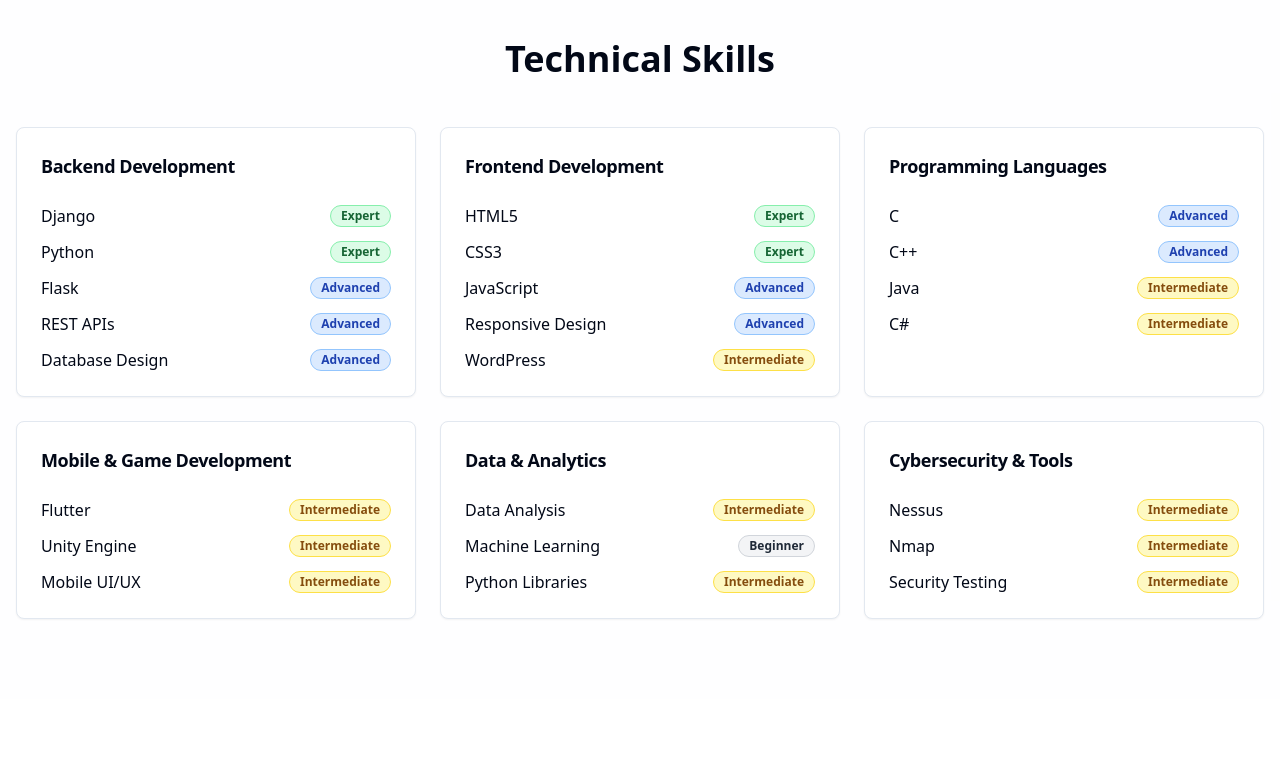
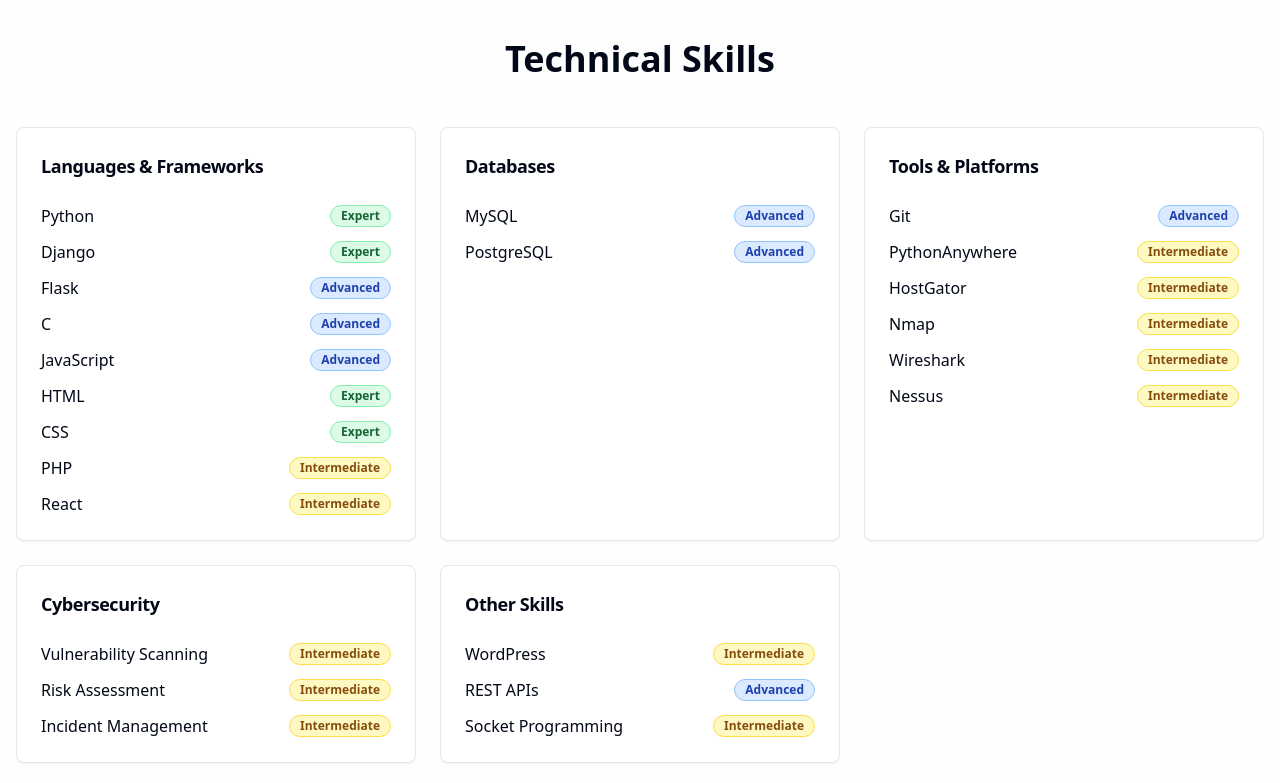
Before and after one commit to Joelscariajustine123/JoelPortfolio, a React (Vite) app: page / in a window 1280 px wide. Shown: the part 1940-2723 px from the top of the page. Built offline with nearby package versions, Linux system fonts and the light colour scheme.

Commit message:
Add skills to the website
Added the provided skills to the Skills section of the portfolio website.

```diff
--- a/src/components/Skills.tsx
+++ b/src/components/Skills.tsx
@@ -5,56 +5,51 @@ import { Badge } from "@/components/ui/badge";
 const Skills = () => {
   const skillCategories = [
     {
-      title: "Backend Development",
+      title: "Languages & Frameworks",
       skills: [
+        { name: "Python", level: "Expert" },
         { name: "Django", level: "Expert" },
-        { name: "Python", level: "Expert" },
         { name: "Flask", level: "Advanced" },
-        { name: "REST APIs", level: "Advanced" },
-        { name: "Database Design", level: "Advanced" }
+        { name: "C", level: "Advanced" },
+        { name: "JavaScript", level: "Advanced" },
+        { name: "HTML", level: "Expert" },
+        { name: "CSS", level: "Expert" },
+        { name: "PHP", level: "Intermediate" },
+        { name: "React", level: "Intermediate" }
       ]
     },
     {
-      title: "Frontend Development",
+      title: "Databases",
       skills: [
-        { name: "HTML5", level: "Expert" },
-        { name: "CSS3", level: "Expert" },
-        { name: "JavaScript", level: "Advanced" },
-        { name: "Responsive Design", level: "Advanced" },
-        { name: "WordPress", level: "Intermediate" }
+        { name: "MySQL", level: "Advanced" },
+        { name: "PostgreSQL", level: "Advanced" }
       ]
     },
     {
-      title: "Programming Languages",
+      title: "Tools & Platforms",
       skills: [
-        { name: "C", level: "Advanced" },
-        { name: "C++", level: "Advanced" },
-        { name: "Java", level: "Intermediate" },
-        { name: "C#", level: "Intermediate" }
+        { name: "Git", level: "Advanced" },
+        { name: "PythonAnywhere", level: "Intermediate" },
+        { name: "HostGator", level: "Intermediate" },
+        { name: "Nmap", level: "Intermediate" },
+        { name: "Wireshark", level: "Intermediate" },
+        { name: "Nessus", level: "Intermediate" }
       ]
     },
     {
-      title: "Mobile & Game Development",
+      title: "Cybersecurity",
       skills: [
-        { name: "Flutter", level: "Intermediate" },
-        { name: "Unity Engine", level: "Intermediate" },
-        { name: "Mobile UI/UX", level: "Intermediate" }
+        { name: "Vulnerability Scanning", level: "Intermediate" },
+        { name: "Risk Assessment", level: "Intermediate" },
+        { name: "Incident Management", level: "Intermediate" }
       ]
     },
     {
-      title: "Data & Analytics",
+      title: "Other Skills",
       skills: [
-        { name: "Data Analysis", level: "Intermediate" },
-        { name: "Machine Learning", level: "Beginner" },
-        { name: "Python Libraries", level: "Intermediate" }
-      ]
-    },
-    {
-      title: "Cybersecurity & Tools",
-      skills: [
-        { name: "Nessus", level: "Intermediate" },
-        { name: "Nmap", level: "Intermediate" },
-        { name: "Security Testing", level: "Intermediate" }
+        { name: "WordPress", level: "Intermediate" },
+        { name: "REST APIs", level: "Advanced" },
+        { name: "Socket Programming", level: "Intermediate" }
       ]
     }
   ];
```
